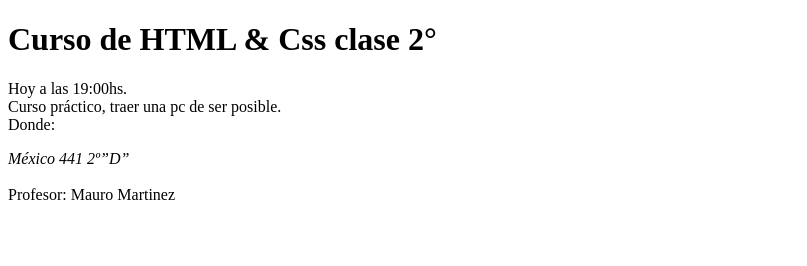
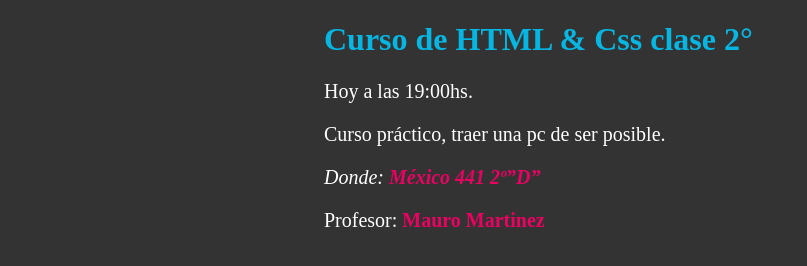
Before and after one commit to elBotija/curso-html, a plain HTML site: page index.html in a window 1280 px wide. Shown: the whole page, without its empty margins (0-807 px from the left). Drawn offline with Linux system fonts and the light colour scheme.

Commit message:
invitacion html

```diff
--- a/index.html
+++ b/index.html
@@ -5,18 +5,43 @@
   <meta name="viewport" content="width=device-width, initial-scale=1.0">
   <meta http-equiv="X-UA-Compatible" content="ie=edge">
   <title>Invitación al Curso</title>
+  <style>
+    body{
+      background: #333;
+    }
+    .day{
+      display: block;
+      width: 50%;
+      margin: 0 auto;
+      color: white;
+    }
+    h1{color:rgb(6, 182, 226);}
+    p{
+      font-size: 20px;
+    }
+    address{
+      display: inline-block;
+      font-size: 20px;
+    }
+    b{
+      color: rgb(233, 0, 97);
+    }
+
+
+  </style>
 </head>
 <body>
   <div class="day">
     <h1>Curso de HTML & Css clase 2°</h1>
     <p>
       Hoy a las <time datetime="2019-10-22 19:00">19:00</time>hs.
-      <br/>
+    </p>
+    <p>
       Curso práctico, traer una pc de ser posible.
-      <br/>
-      Donde: <address> México 441 2º”D” </address>
-      <br/>
-      Profesor: <span itemprop="author">Mauro Martinez</span>
+    </p>
+    <address>Donde: <b> México 441 2º”D” </b> </address>
+    <p>
+      Profesor: <span itemprop="author"><b>Mauro Martinez</b></span>
     </p>
   </div>
 </body>
```
